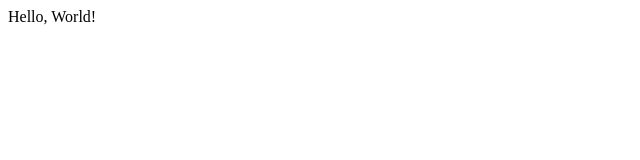
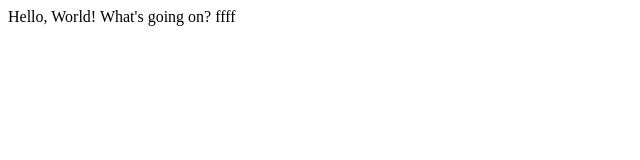
Before and after one commit to roee1231231/lecture1, a plain HTML site: page index.html in a window 1280 px wide. Shown: the whole page, without its empty margins (0-640 px from the left). Drawn offline with Linux system fonts and the light colour scheme.

Commit message:
feature update

```diff
--- a/index.html
+++ b/index.html
@@ -5,5 +5,7 @@
 </head>
 <body>
 	Hello, World!
+	What's going on?
+	ffff
 </body>
 </html>
```
